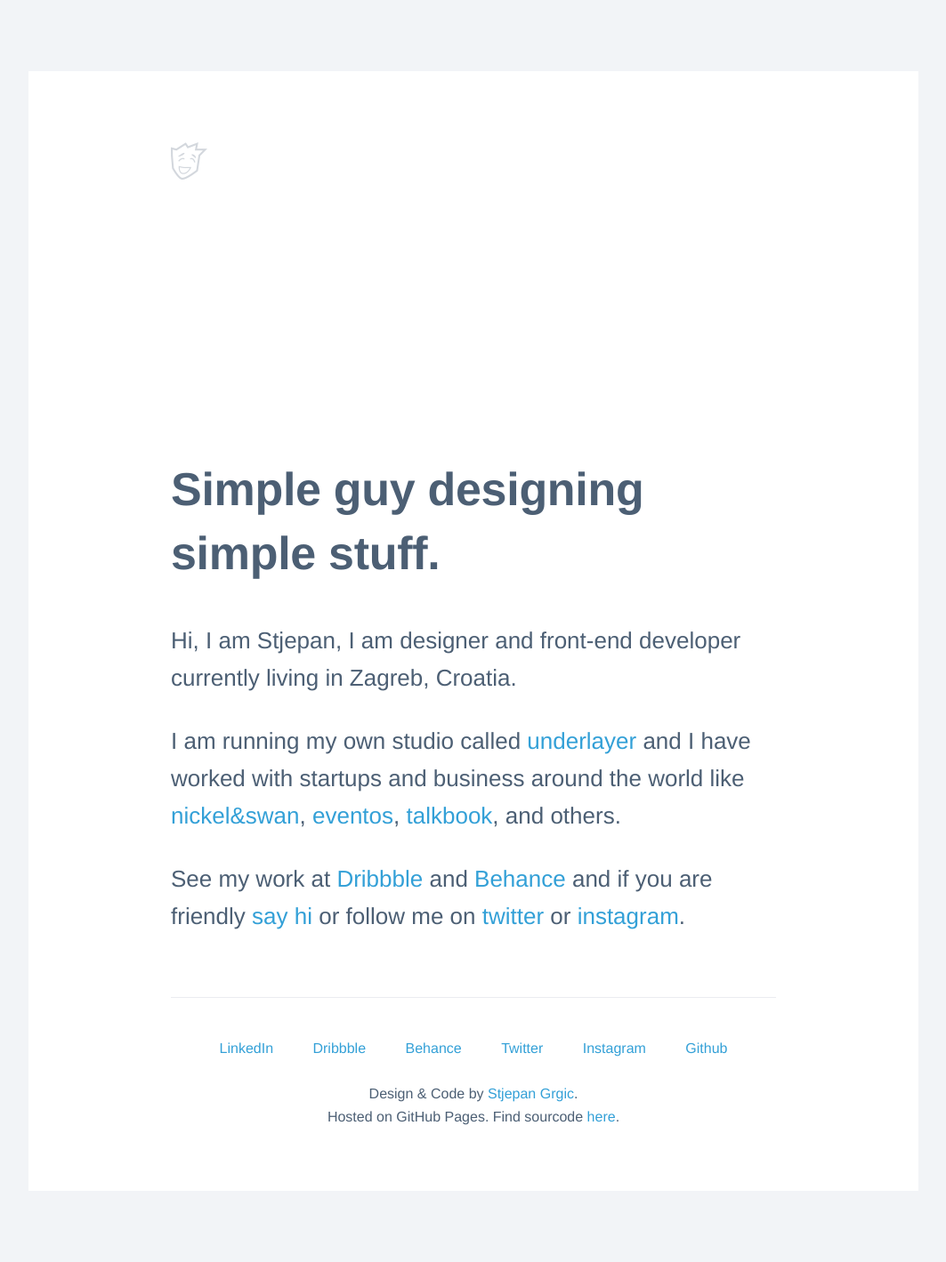
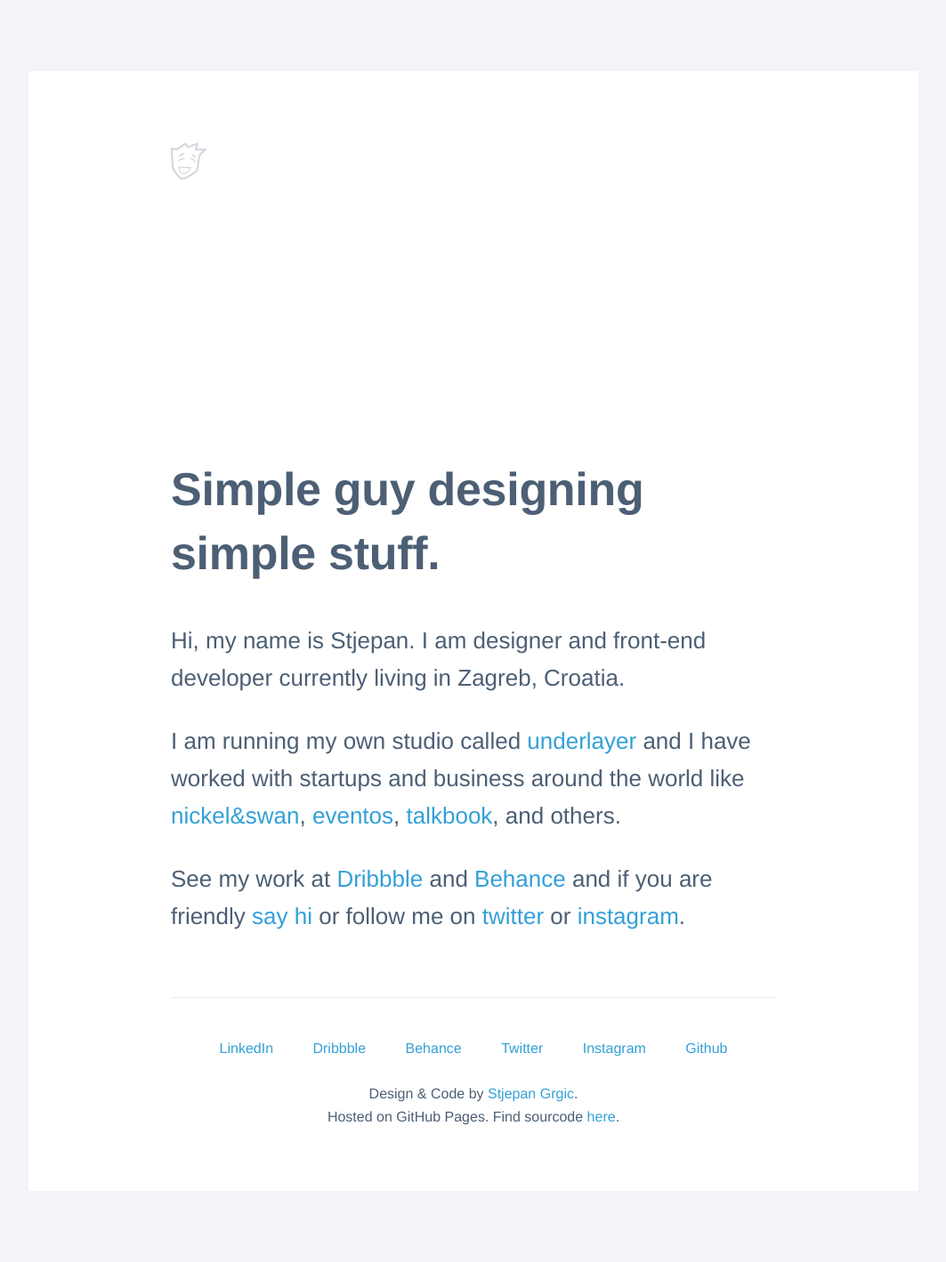
Before and after one commit to stgrgic/stjep.co, a Jekyll site: the page built from _pages/home.html, in a window 1280 px wide. Shown: the whole page at 89% size, without its empty margins (108-1171 px from the left). Built offline with Jekyll 4.4.1, drawn with Linux system fonts in a browser that asks for light colours; part of the change alters nothing that is shown.

```diff
--- a/_includes/footer.html
+++ b/_includes/footer.html
@@ -1,12 +1,12 @@
 <footer>
   <ul>
-    <li><a href="https://hr.linkedin.com/in/stjepangrgic">LinkedIn</a></li>
-    <li><a href="https://dribbble.com/stjepco">Dribbble</a></li>
-    <li><a href="https://www.behance.net/stjepco">Behance</a></li>
-    <li><a href="https://twitter.com/stjepco">Twitter</a></li>
-    <li><a href="https://instagram.com/stjepco/">Instagram</a></li>
-    <li><a href="https://github.com/stjepco">Github</a></li>
+    <li><a target="_blank" href="https://hr.linkedin.com/in/stjepangrgic">LinkedIn</a></li>
+    <li><a target="_blank" href="https://dribbble.com/stjepco">Dribbble</a></li>
+    <li><a target="_blank" href="https://www.behance.net/stjepco">Behance</a></li>
+    <li><a target="_blank" href="https://twitter.com/stjepco">Twitter</a></li>
+    <li><a target="_blank" href="https://instagram.com/stjepco/">Instagram</a></li>
+    <li><a target="_blank" href="https://github.com/stjepco">Github</a></li>
   </ul>
   <p>Design & Code by <a href="http://stjep.co/">Stjepan Grgic</a>.</p>
-  <p>Hosted on GitHub Pages. Find sourcode <a href="https://github.com/stjepco/stjepco.github.io">here</a>.</p>
+  <p>Hosted on GitHub Pages. Find sourcode <a target="_blank" href="https://github.com/stjepco/stjepco.github.io">here</a>.</p>
 </footer>
--- a/_pages/home.html
+++ b/_pages/home.html
@@ -13,9 +13,9 @@ description: Stjepco awesome site
 </header>
 
 <article>
-  <p>Hi, I am Stjepan, I am designer and front-end developer currently living in Zagreb, Croatia.</p>
+  <p>Hi, my name is Stjepan. I am designer and front-end developer currently living in Zagreb, Croatia.</p>
 
-  <p>I am running my own studio called <a href="http://underlayer.design/">underlayer</a> and I have worked with startups and business around the world like <a href="http://www.nickelandswan.com/">nickel&swan</a>, <a href="https://play.google.com/store/apps/details?id=hr.com.eventos&hl=en">eventos</a>, <a href="http://talkbook.co/home">talkbook</a>, and others.</p>
+  <p>I am running my own studio called <a target="_blank" href="http://underlayer.design/">underlayer</a> and I have worked with startups and business around the world like <a target="_blank" href="http://www.nickelandswan.com/">nickel&swan</a>, <a target="_blank" href="https://play.google.com/store/apps/details?id=hr.com.eventos&hl=en">eventos</a>, <a target="_blank" href="http://talkbook.co/home">talkbook</a>, and others.</p>
 
-  <p>See my work at <a href="https://dribbble.com/stjepco">Dribbble</a> and <a href="https://www.behance.net/stjepco">Behance</a> and if you are friendly <a href="mailto:hello@underlayer.com">say hi</a> or follow me on <a href="https://twitter.com/stjepco">twitter</a> or <a href="https://www.instagram.com/stjepco/">instagram</a>.</p>
+  <p>See my work at <a target="_blank" href="https://dribbble.com/stjepco">Dribbble</a> and <a target="_blank" href="https://www.behance.net/stjepco">Behance</a> and if you are friendly <a target="_blank" href="mailto:hello@underlayer.com">say hi</a> or follow me on <a target="_blank" href="https://twitter.com/stjepco">twitter</a> or <a target="_blank" href="https://www.instagram.com/stjepco/">instagram</a>.</p>
 </article>
```
